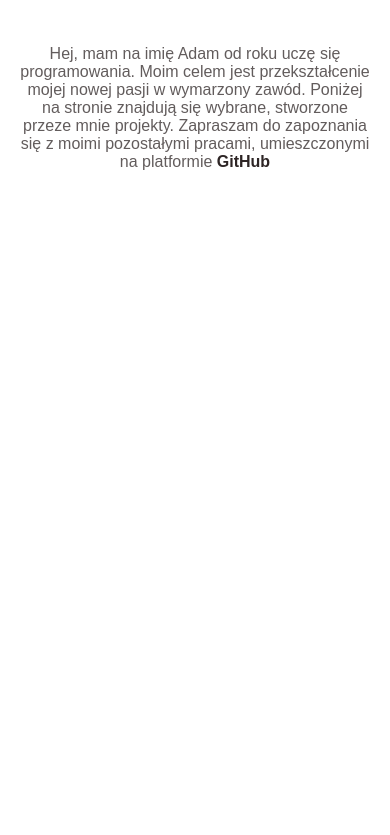
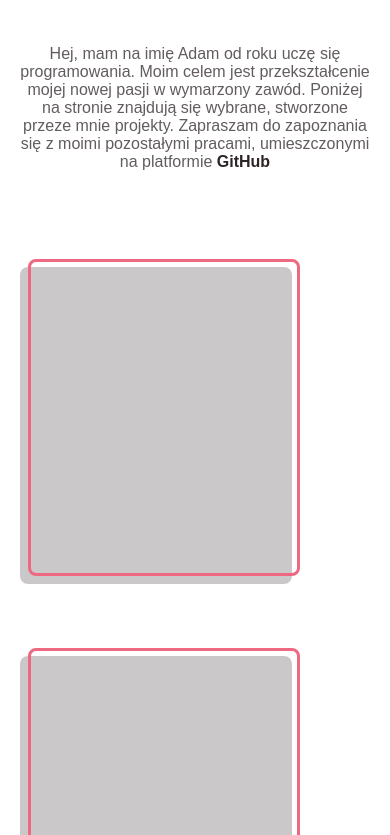
Before and after one commit to adamek-c/adamek-c.github.io, a plain HTML site: page index.html in a window 390 px wide. Shown: the part 1165-2000 px from the top of the page. Before the commit the page ends 1432 px from the top, so only its background shows below. Drawn offline with Linux system fonts and the light colour scheme; a web font is replaced by a local one.

Commit message:
add project mobile

```diff
--- a/index.html
+++ b/index.html
@@ -53,6 +53,14 @@
 				</div>
 			</div>
 		</section>
-		<section></section>
+		<section>
+			<div class="container">
+				<div class="project">
+					<div class="project__one"></div>
+					<div class="project__two"></div>
+					<div class="project__three"></div>
+				</div>
+			</div>
+		</section>
 	</body>
 </html>
--- a/sass/_about_me.scss
+++ b/sass/_about_me.scss
@@ -4,8 +4,8 @@
 	flex-direction: column;
 
 	&__picture {
-		width: minmax(100%, 400px);
 		margin-inline: auto;
+		display: block;
 	}
 
 	&__text {
--- a/sass/_hero.scss
+++ b/sass/_hero.scss
@@ -38,14 +38,14 @@
 				top: 0;
 				right: 0;
 				z-index: -1;
-				background-color: $black-25;
+				background-color: $black-75;
 				border-radius: $border-radius-full;
-				transition: all 0.4s ease;
+				transition: all 0.2s ease;
 			}
 
 			&:hover::before {
-				top: -12%;
-				right: -4%;
+				top: -8%;
+				right: -2%;
 			}
 
 			&:active::before {
--- /dev/null
+++ b/sass/_project.scss
@@ -0,0 +1,33 @@
+.project {
+	display: flex;
+	flex-wrap: wrap;
+	gap: calc((#{$margin-basic} * 8) + 0.5rem);
+
+	&__one,
+	&__two,
+	&__three {
+		min-width: 17rem;
+		min-height: 19.8125rem;
+		background: $black-25;
+		border-radius: 0.5rem;
+		position: relative;
+		cursor: pointer;
+
+		&::after {
+			position: absolute;
+			content: "";
+			min-width: 17rem;
+			min-height: 19.8125rem;
+			border: 0.1875rem solid $primary;
+			border-radius: 0.5rem;
+			top: -0.5rem;
+			right: -0.5rem;
+			transition: all 0.4s ease;
+		}
+
+		&:hover::after {
+			top: 0%;
+			right: 0%;
+		}
+	}
+}
--- a/sass/main.scss
+++ b/sass/main.scss
@@ -4,3 +4,4 @@
 
 @import "hero";
 @import "about_me";
+@import "project";
```
Also changed, not shown: css/main.css, 1 other file.
